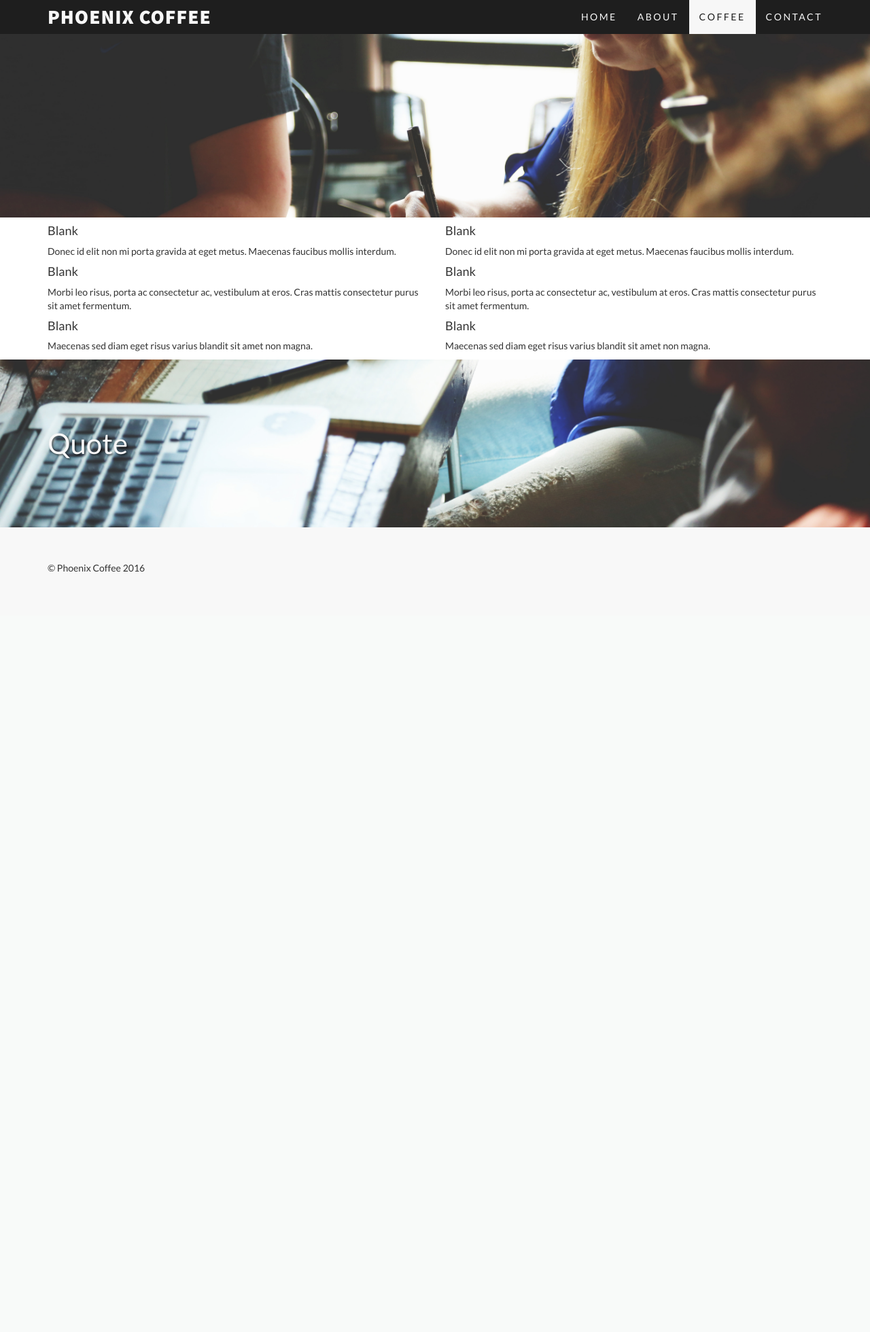
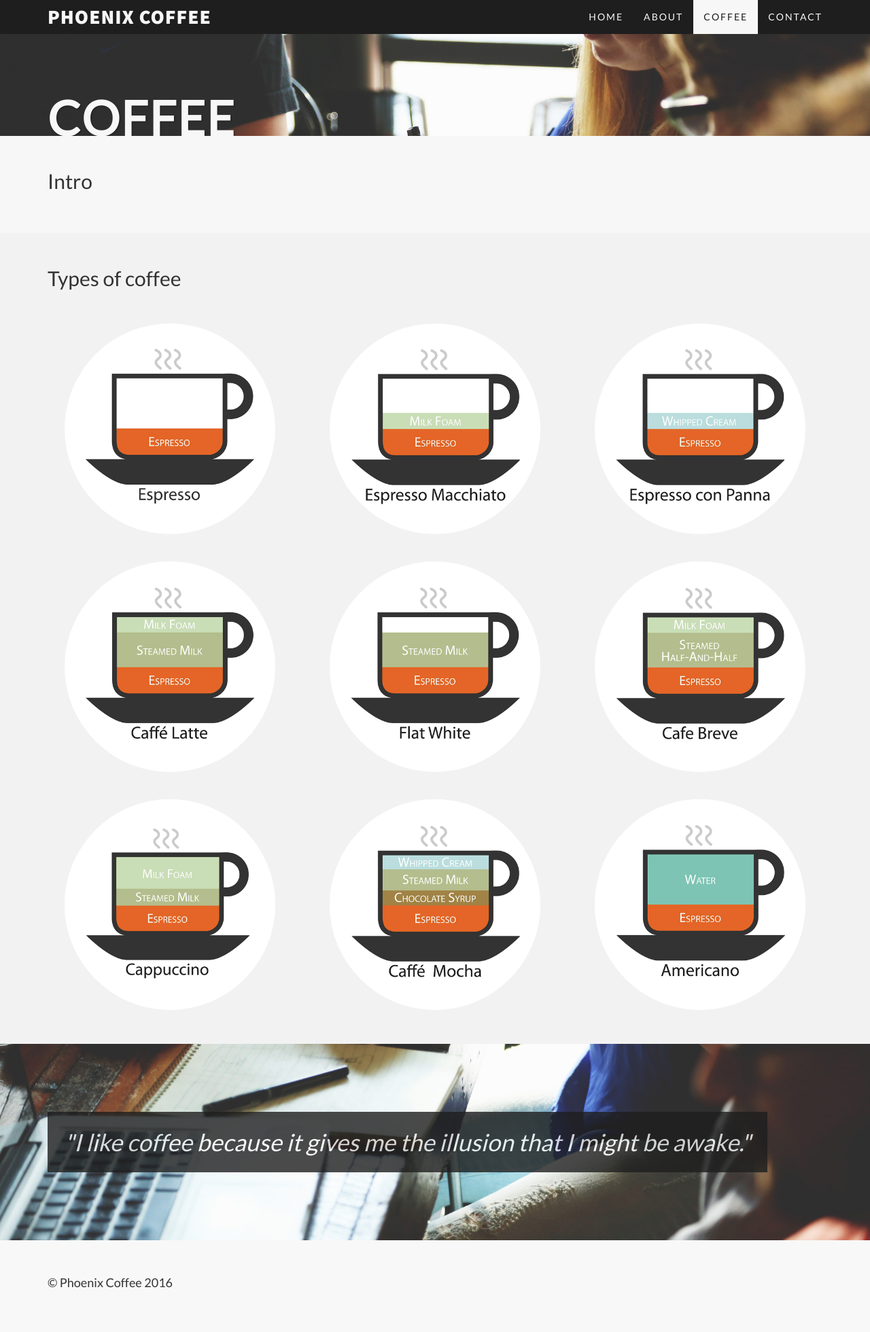
Before and after one commit to jianhuayang/205CDE-Assignment, a Flask app: page /coffee in a window 1280 px wide. Shown: the whole page at 68% size. Before the commit the page ends 842 px from the top, so only its background shows below. Run offline with Flask 2, Linux system fonts and the light colour scheme; some libraries are stand-ins or nearby versions.

Commit message:
Coffee page, page titles, footer and head/base reformatting.
Coffee page with CSS tooltips. Page titles using expression from
run.py. Footer random quotes using JS. Head.html —> Base.html.
Base.html reworked according to Flask-Bootstrap documentation.

```diff
--- a/static/css/style.css
+++ b/static/css/style.css
@@ -4,23 +4,18 @@ body {
     margin: 0px;
     font-family: 'Lato', sans-serif;
 }
-
 p {
-    font-size: 14px;
-}
-h2{
-    margin-bottom: 15px;
-    margin-top: 30px;
+    font-size: 18px;
 }
 section {
-    padding-bottom: 70px;
-    padding-top: 30px;
+    padding: 30px 0 50px 0;
+    background-color: #f7f7f7;
 }
 .table>tbody>tr>td, .table>tbody>tr>th, .table>tfoot>tr>td, .table>tfoot>tr>th, .table>thead>tr>td, .table>thead>tr>th{
     text-align: center;
 }
 .grey {
-    background-color: #f8f8f8;
+    background-color: #f2f2f2;
 }
 /*Navigation*/
 
@@ -30,14 +25,13 @@ section {
     letter-spacing: 1px;
     font-size: 22pt;
     font-family: 'Source Sans Pro', sans-serif;
-    color: #f7f7f7;
 }
 
 nav a {
     font-weight: normal;
     font-size: 1em;
     text-transform: uppercase;
-    letter-spacing: .18em;
+    letter-spacing: 2px;
     color: #f7f7f7;
 }
 
@@ -97,8 +91,20 @@ nav a {
 }
 
 .main_header {
-    height: 40%;
+    height: 200px;
     overflow: hidden;
+}
+
+.main_header h1{
+    position: relative;
+    margin-left: 15px;
+    bottom: 85px;
+    font-size: 70px;
+    font-weight: 700;
+    text-transform: uppercase;
+    color: #f7f7f7;
+    letter-spacing: 2px;
+    text-shadow: 1px 1px 2px rgba(0, 0, 0, 0.5);
 }
 
 .banner_top {
@@ -117,8 +123,12 @@ nav a {
 
 .banner_bottom h2 {
     margin: 0;
-    text-shadow: 2px 2px 3px rgba(0, 0, 0, 0.6);
-    font-size: 3em;
+    font-size: 35px;
+    font-style: italic;
+    background-color: #1e1e1e;
+    opacity: .8;
+    padding: 25px;
+    display: inline-block;
 }
 
 .banner_bottom ul {
@@ -168,18 +178,17 @@ p.copyright {
     margin: 15px 0 0;
 }
 
-/*Profiles*/
+/*Profiles & Coffee*/
 
 .profile_padding {
-    padding: 40px;
+    padding: 40px 40px 0 40px;
 }
 
-.profile {
+.profile, .coffee {
     margin: auto;
     width: 100%;
     height: 100%;
     background-color: rgb(255, 255, 255);
-    border: 3px solid rgb(255, 255, 255);
     border-top-left-radius: 100%;
     border-top-right-radius: 100%;
     border-bottom-right-radius: 100%;
@@ -234,6 +243,7 @@ p.copyright {
     margin: auto;
 }
 /*Quotes*/
+
 blockquote {
     position: relative;
     border: none;
@@ -262,3 +272,55 @@ blockquote:after {
 blockquote p {
     display: inline;
 }
+
+/* Coffee Tooltip*/
+
+[data-tooltip] {
+  position: relative;
+  z-index: 2;
+  cursor: pointer;
+}
+
+[data-tooltip]:before,
+[data-tooltip]:after {
+  visibility: hidden;
+  opacity: 0;
+  pointer-events: none;
+}
+
+[data-tooltip]:before {
+  position: absolute;
+  bottom: 175px;
+  margin-bottom: 5px;
+  padding: 7px;
+  width: 100%;
+  -webkit-border-radius: 3px;
+  -moz-border-radius: 3px;
+  border-radius: 3px;
+  background-color: #1e1e1e;
+  color: #fff;
+  content: attr(data-tooltip);
+  text-align: center;
+  font-size: 15px;
+  letter-spacing: 0.5px;
+}
+
+[data-tooltip]:after {
+  position: absolute;
+  bottom: 165px;
+  left: 50%;
+  margin-left: -15px;
+  width: 0;
+  border-top: 15px solid #1e1e1e;
+  border-right: 15px solid transparent;
+  border-left: 15px solid transparent;
+  content: " ";
+  font-size: 0;
+  line-height: 0;
+}
+
+[data-tooltip]:hover:before,
+[data-tooltip]:hover:after {
+  visibility: visible;
+  opacity: 1;
+}
--- /dev/null
+++ b/templates/base.html
@@ -0,0 +1,24 @@
+{% extends "bootstrap/base.html" %}
+{% import 'bootstrap/wtf.html' as wtf %}
+{% import "bootstrap/fixes.html" as fixes %}
+
+{% block html_attribs %} lang="en"{% endblock %}
+
+{% block title %}Phoenix Coffee{% endblock %}
+
+{% block head %}
+{{super()}}
+{{fixes.ie8()}}
+{% endblock %}
+
+{% block metas %}
+<meta http-equiv="content-type" content="text/html; charset=UTF-8">
+<meta name="viewport" content="width=device-width, initial-scale=1.0,  maximum-scale=1.0, user-scalable=no">
+{% endblock %}
+
+{% block styles %}
+    {{super()}}
+	<link href="{{url_for('static', filename='css/style.css')}}" rel="stylesheet">
+	<link href='https://fonts.googleapis.com/css?family=Source+Sans+Pro:900' rel='stylesheet' type='text/css'>
+	<link href='https://fonts.googleapis.com/css?family=Lato' rel='stylesheet' type='text/css'>
+{% endblock %}
--- a/templates/coffee.html
+++ b/templates/coffee.html
@@ -1,8 +1,4 @@
-{% extends 'bootstrap/base.html'%}
-{% block title %} Phoenix Coffee {% endblock %}
-{% block head %}
-{% include 'head.html'%}
-{% endblock %}
+{% extends 'base.html' %}
 {% block navbar %}
 {% include 'nav.html'%}
 {% endblock %}
@@ -10,26 +6,64 @@
 {% block header %}
 {% include 'main_header.html'%}
 {% endblock %}
+<section>
 <div class="container">
    <div class="row">
-      <div class="col-lg-6">
-         <h4>Blank</h4>
-         <p>Donec id elit non mi porta gravida at eget metus. Maecenas faucibus mollis interdum.</p>
-         <h4>Blank</h4>
-         <p>Morbi leo risus, porta ac consectetur ac, vestibulum at eros. Cras mattis consectetur purus sit amet fermentum.</p>
-         <h4>Blank</h4>
-         <p>Maecenas sed diam eget risus varius blandit sit amet non magna.</p>
+   <div class="col-sm-12">
+   <h2>Intro</h2>
+   </div>
+   </div>
+   </div>
+   </section>
+<section class="grey">
+<div class="container">
+   <div class="row">
+   <div class="col-sm-12">
+   <h2>Types of coffee</h2>
+   </div>
+            <div class="col-sm-4 profile_padding text-center">
+<a href="#" data-tooltip="Espresso is coffee brewed by forcing a small amount of nearly boiling water under pressure through finely ground coffee beans. Espresso is generally thicker than coffee brewed by other methods, has a higher concentration of suspended and dissolved solids, and has crema on top (a foam with a creamy consistency)">
+        <img src="{{url_for('static', filename='img/coffee/coffee_1.png')}}" class="coffee">
+         </a>      </div>
+                           <div class="col-sm-4 profile_padding text-center">
+<a href="#" data-tooltip="Meaning “stained” - Described as ‘strong, marked or stained’. A touch of steamed foamed milk added to a double shot of coffee extract made from 24gm of fresh ground beans producing 75ml of essence. Served in glass.">
+         <img src="{{url_for('static', filename='img/coffee/coffee_2.png')}}" class="coffee">
+        </a>       </div>
+                           <div class="col-sm-4 profile_padding text-center">
+<a href="#" data-tooltip="A variation of the macchiato by substituting a dollop of whipped cream for the milk froth. Basically a Starbucks invention. Means in Italian: espresso with cream.">
+        <img src="{{url_for('static', filename='img/coffee/coffee_3.png')}}" class="coffee">
+           </a>     </div>
       </div>
-      <div class="col-lg-6">
-         <h4>Blank</h4>
-         <p>Donec id elit non mi porta gravida at eget metus. Maecenas faucibus mollis interdum.</p>
-         <h4>Blank</h4>
-         <p>Morbi leo risus, porta ac consectetur ac, vestibulum at eros. Cras mattis consectetur purus sit amet fermentum.</p>
-         <h4>Blank</h4>
-         <p>Maecenas sed diam eget risus varius blandit sit amet non magna.</p>
+         <div class="row">
+            <div class="col-sm-4 profile_padding text-center">
+<a href="#" data-tooltip="A ‘premium milk coffee experience’. Freshly steamed milk without foam served in a tall glass with a shot of espresso coffee.">
+         <img src="{{url_for('static', filename='img/coffee/coffee_4.png')}}" class="coffee">
+                </a></div>
+                           <div class="col-sm-4 profile_padding text-center">
+<a href="#" data-tooltip="Steamed microfroam milk poured through and under the espresso crème produced from one shot (1) of coffee extract made on 12gm of freshly ground coffee producing 38ml of essence. Served in a pre heated vitrified ceramic cup. A common espresso coffee order in Australia/New Zealand. Great for latte art!">
+         <img src="{{url_for('static', filename='img/coffee/coffee_5.png')}}" class="coffee">
+             </a>  </div>
+                           <div class="col-sm-4 profile_padding text-center">
+<a href="#" data-tooltip="A term in Italian that means short and is used to describe an espresso coffee drink made with a half-and-half light cream or semi-skim milk instead of full fat milk.">
+         <img src="{{url_for('static', filename='img/coffee/coffee_6.png')}}" class="coffee">
+         </a>      </div>
+      </div>
+         <div class="row">
+            <div class="col-sm-4 profile_padding text-center">
+<a href="#" data-tooltip="“Cap”:  A ‘traditional morning heart starter’. Steamed foamed velvety milk poured over one shot (1) of coffee oil extract made from 12gm of freshly ground beans producing 38ml of essence. Finished by topping with foam and a sprinkle of chocolate powder. Served in a pre heated vitrified ceramic cup">
+         <img src="{{url_for('static', filename='img/coffee/coffee_7.png')}}" class="coffee">
+           </a>    </div>
+                           <div class="col-sm-4 profile_padding text-center">
+<a href="#" data-tooltip="A combination of chocolate syrup and a shot of espresso, topped with steamed milk and a layer of micro-foam. Finished with a sprinkled of chocolate.">
+         <img src="{{url_for('static', filename='img/coffee/coffee_8.png')}}" class="coffee">
+               </div>
+             </a>              <div class="col-sm-4 profile_padding text-center">
+<a href="#" data-tooltip="Also known as “Lungo” or “Long Black” and made by diluting 1-2 shots of espresso with hot water in order to approximate the texture, flavor and body of an American-style drip coffee. Said to have been originally devised as a sort of insult to Americans who wanted their Italian espresso diluted.">
+         <img src="{{url_for('static', filename='img/coffee/coffee_9.png')}}" class="coffee">
+        </a>       </div>
       </div>
    </div>
-</div>
+</section>
 {% block footer %}
 {% include 'footer.html'%}
 {% endblock %}
--- a/templates/footer.html
+++ b/templates/footer.html
@@ -2,7 +2,7 @@
    <div class="container">
       <div class="row">
          <div class="col-lg-12">
-            <h2>Quote</h2>
+          <div id="coffee-quotes"></div>
          </div>
       </div>
    </div>
@@ -12,3 +12,27 @@
       <p>&copy; Phoenix Coffee 2016</p>
    </div>
 </footer>
+  <script>
+    (function() {
+      var quotes = [
+        {
+          text: "Water Is Just Coffee That Hasn’t Reached Its Full Potential",
+        },
+        {
+          text: "I like coffee because it gives me the illusion that I might be awake.",
+        },
+                {
+          text: "As long as there was coffee in the world, how bad could things be?",
+        },
+                {
+          text: "Even bad coffee is better than no coffee at all.",
+        },
+                {
+          text: "Adventure in life is good; consistency in coffee even better",
+        }
+      ];
+      var quote = quotes[Math.floor(Math.random() * quotes.length)];
+      document.getElementById("coffee-quotes").innerHTML =
+        '<h2>"' + quote.text + '"</h2>';
+    })();
+  </script>
--- a/templates/head.html
+++ /dev/null
@@ -1,6 +0,0 @@
-<!--CSS-->
-<link href="http://getbootstrap.com/dist/css/bootstrap.min.css" rel="stylesheet">
-<link rel="stylesheet" href="https://maxcdn.bootstrapcdn.com/font-awesome/4.6.1/css/font-awesome.min.css">
-<link href="{{url_for('static', filename='css/style.css')}}" rel="stylesheet">
-<link href='https://fonts.googleapis.com/css?family=Source+Sans+Pro:900' rel='stylesheet' type='text/css'>
-<link href='https://fonts.googleapis.com/css?family=Lato' rel='stylesheet' type='text/css'>
--- a/templates/index.html
+++ b/templates/index.html
@@ -1,8 +1,4 @@
-{% extends 'bootstrap/base.html'%}
-{% block title %} Phoenix Coffee {% endblock %}
-{% block head %}
-{% include 'head.html'%}
-{% endblock %}
+{% extends 'base.html' %}
 {% block navbar %}
 {% include 'nav.html'%}
 {% endblock %}
--- a/templates/main_header.html
+++ b/templates/main_header.html
@@ -1,3 +1,9 @@
 <header class="main_header">
    <div class="banner_top" style="background-image:url('{{banner}}');">
+   </div>
+   <div class="container">
+      <div class="row">
+   <h1>{{name}}</h1>
+   </div>
+   </div>
 </header>
```
Also changed, not shown: run.py (+5 -5 lines), templates/about.html (+4 -10 lines), templates/contact.html (+1 -7 lines), static/img/slider_1.jpg, static/img/slider_3.jpg.
